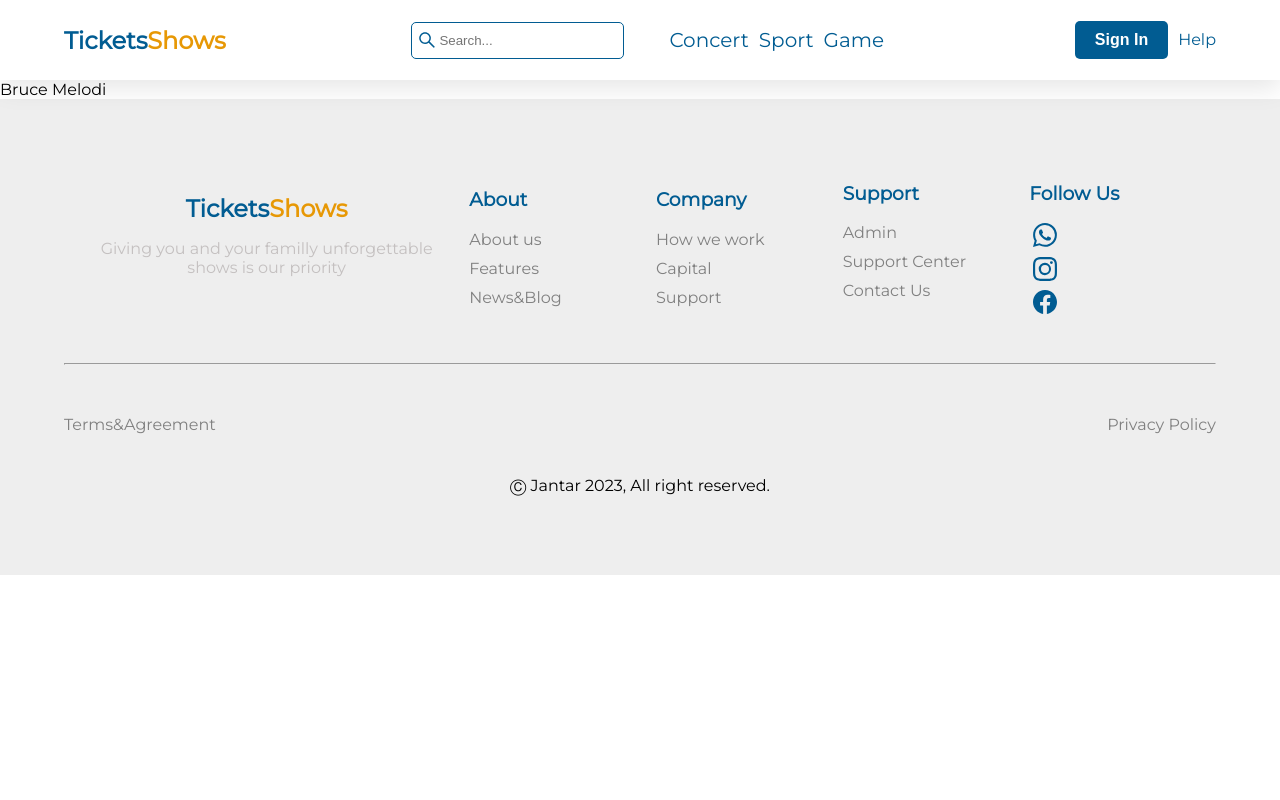
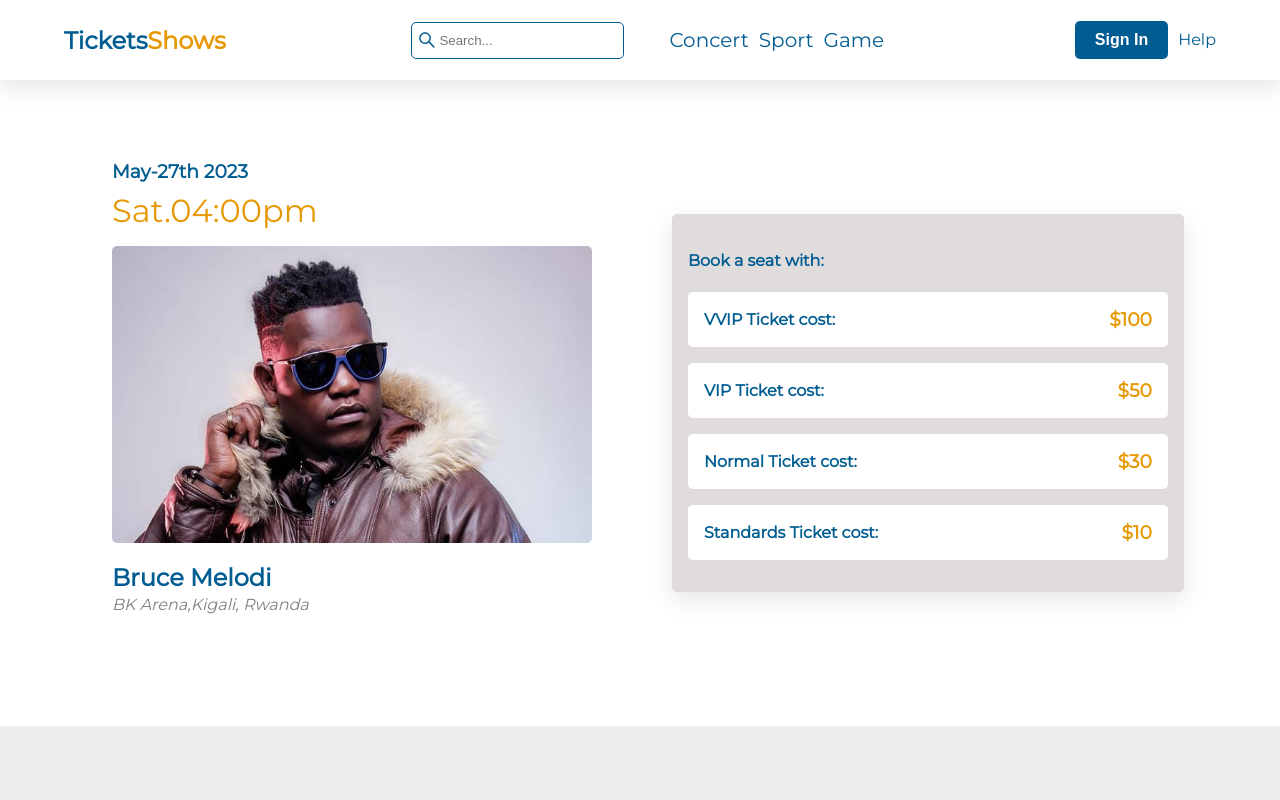
Before and after one commit to jantar25/Ticket-purchasing, a React (Create React App) app: page /ticket/1 in a window 1280 px wide. Shown: the top 800 px of the page. Built offline with nearby package versions, Linux system fonts and the light colour scheme.

Commit message:
single page ticket done

```diff
--- a/src/App.js
+++ b/src/App.js
@@ -1,7 +1,7 @@
 import { BrowserRouter as Router, Routes, Route  } from 'react-router-dom';
 
-import Tickets from './Pages/Tickets';
-import SingleTickect from './Pages/SingleTickect';
+import Tickets from './Pages/ShowsTickeks/Tickets';
+import SingleTickect from './Pages/SingleShow/SingleTickect';
 import Navbar from './Components/NavBar/NavBar'
 import Footer from './Components/Footer/Footer'
 
--- a/src/Components/Shows/shows.css
+++ b/src/Components/Shows/shows.css
@@ -1,6 +1,5 @@
 .shows-container {
     padding: 0 5%;
-    min-height: calc(100vh - 90px);
 }
 
 .shows-container h3 {
--- /dev/null
+++ b/src/Pages/ShowsTickeks/Tickets.jsx
@@ -0,0 +1,14 @@
+import React from 'react'
+
+import Shows from '../../Components/Shows/Shows'
+import './showsTickets.css'
+
+const Tickets = () => {
+    return (
+    <div className='.shows-container'>
+        <Shows />
+    </div>
+    )
+}
+
+export default Tickets
--- /dev/null
+++ b/src/Pages/ShowsTickeks/showsTickets.css
@@ -0,0 +1,3 @@
+.shows-container {
+    min-height: calc(100vh - 90px);
+}
--- /dev/null
+++ b/src/Pages/SingleShow/SingleTickect.jsx
@@ -0,0 +1,42 @@
+import React from 'react'
+import { useLocation } from 'react-router-dom'
+
+import tickets from '../../Constants/ticketsData'
+import './singleTicket.css'
+
+
+const SingleTickect = () => {
+    const location = useLocation()
+    const currentShowId = location.pathname.split('/')[2]
+    const currentShow = tickets.find(ticket => ticket.id === Number(currentShowId))
+
+  return (
+    <div className='single-show-container'>
+        <div className='single-show-info'>
+          <div className='date'>
+            <h3>{currentShow.date.split(',')[1]}</h3>
+            <p>{currentShow.date.split(',')[0]}.{currentShow.time}</p>
+          </div>
+          <img src={currentShow.image} alt={currentShow.artist} />
+          <h2>{currentShow.artist}</h2>
+          <p>{currentShow.location},{currentShow.city}</p>
+        </div>
+        <div className='show-prices'>
+          <h4>Book a seat with:</h4>
+          <div className='tickets'>
+            {currentShow.priceByPosition.map((position,index) =>
+            <div className='ticket' key={index}>
+              <h4>
+                {Object.keys(position)}
+                <span> Ticket cost: </span>
+              </h4>
+              <h3>${Object.values(position)}</h3>
+            </div>
+            )}
+          </div>
+        </div>
+    </div>
+  )
+}
+
+export default SingleTickect
--- /dev/null
+++ b/src/Pages/SingleShow/singleTicket.css
@@ -0,0 +1,85 @@
+.single-show-container {
+    min-height: calc(50vh - 90px);
+    padding: 2rem 5%;
+    display:flex;
+    flex-direction: column;
+}
+
+.single-show-info {
+    flex: 1;
+}
+
+.single-show-info img {
+    width: 100%;
+    border-radius: 5px;
+}
+
+.single-show-info .date {
+    margin-bottom: 1rem;
+}
+
+.single-show-info .date h3 {
+    color: #015C92;
+    margin: 0;
+}
+
+.single-show-info p {
+    font-style: italic;
+    color: gray;
+    margin: 0 0 2rem 0;
+}
+
+.single-show-info h2 {
+    color: #015C92;
+    margin: 1rem 0 .2rem 0;
+}
+
+.single-show-info .date p {
+    color: rgb(231, 152, 5);
+    margin: .5rem 0;
+    font-size: 2rem;
+    font-style: normal;
+}
+
+
+.show-prices {
+    flex: 1;
+    background: #e0dcdc;
+    box-shadow: 0 .5rem 1.5rem rgba(0,0,0,.1);
+    padding: 1rem .5rem;
+    border-radius: 5px;
+    color: #015C92;
+}
+
+.tickets .ticket {
+    display: flex;
+    align-items: center;
+    justify-content: space-between;
+    padding: 1rem;
+    margin: 1rem 0;
+    background: #fff;
+    border-radius: 5px;
+    cursor: pointer;
+}
+
+.tickets .ticket h3 {
+    margin: 0 0 0 .5rem;
+    color: rgb(231, 152, 5);
+}
+
+.tickets .ticket h4 {
+    margin: 0 .5rem 0 0;
+}
+
+
+@media only screen and (min-width: 778px) {
+    .single-show-container {
+        flex-direction: row;
+        align-items: center;
+        justify-content: space-around;
+    }
+    .show-prices,.single-show-info {
+        padding: 1rem;
+        margin: 2rem;
+    }
+}
--- a/src/Pages/SingleTickect.jsx
+++ /dev/null
@@ -1,18 +0,0 @@
-import React from 'react'
-import { useLocation } from 'react-router-dom'
-
-import tickets from '../Constants/ticketsData'
-
-const SingleTickect = () => {
-    const location = useLocation()
-    const currentShowId = location.pathname.split('/')[2]
-    const currentShow = tickets.find(ticket => ticket.id === Number(currentShowId))
-
-  return (
-    <div>
-        {currentShow.artist}
-    </div>
-  )
-}
-
-export default SingleTickect
```
Also changed, not shown: src/Pages/Tickets.jsx (deleted, +0 -7 lines), src/Assets/search.svg (deleted).
